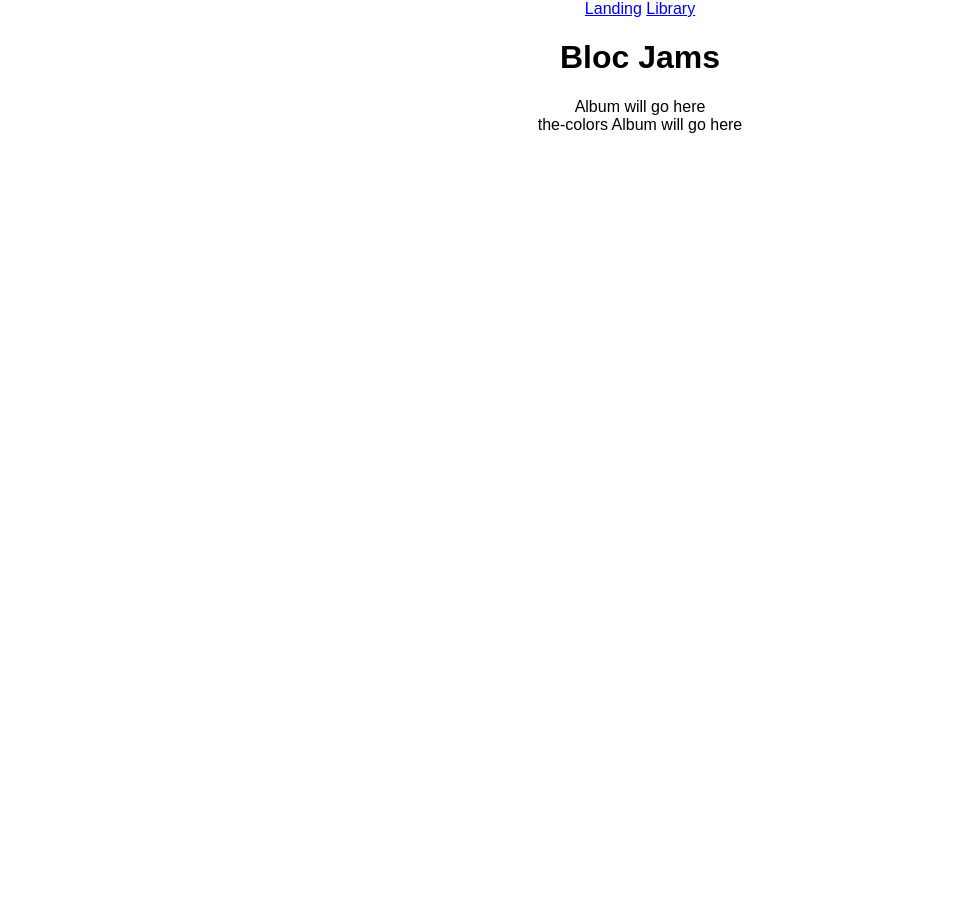
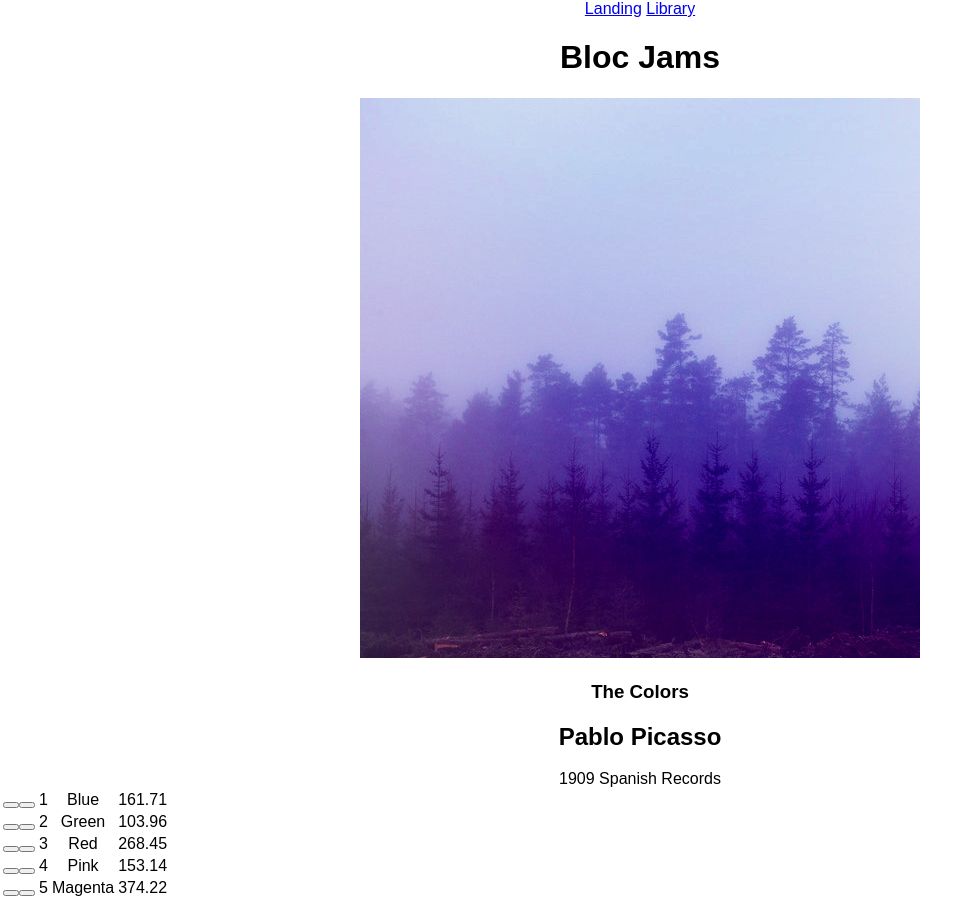
Before and after one commit to carolinethao/bloc-jams-react, a React (Create React App) app: page /album/the-colors in a window 1280 px wide. Shown: the whole page, without its empty margins (0-980 px from the left). Before the commit the page ends 800 px from the top, so only its background shows below. Built offline with nearby package versions, Linux system fonts and the light colour scheme.

Commit message:
m02c06 - completed

```diff
--- a/src/App.js
+++ b/src/App.js
@@ -20,7 +20,6 @@ class App extends Component {
         <main>
           <Route exact path="/" component={Landing} />
           <Route path="/library" component={Library} />
-          <Route path="/album" component={Album} />
           <Route path="/album/:slug" component={Album} />
         </main>
       </div>
--- a/src/components/Album.js
+++ b/src/components/Album.js
@@ -1,11 +1,55 @@
 import React, { Component } from 'react';
+import albumData from './../data/albums';
 
 class Album extends Component {
+  constructor(props) {
+    super(props);
+
+    const album = albumData.find ( album => {
+      return album.slug === this.props.match.params.slug
+    });
+
+    this.state = {
+      album: album,
+    };
+  }
+
    render() {
      return (
        <section className="album">
-         {this.props.match.params.slug} Album will go here
-       </section>
+         <section id="album-info">
+          <img id="album-cover-art" src={this.state.album.albumCover} />
+          <div className="album-details">
+            <h1 id="album-title">{this.state.album.title}</h1>
+            <h2 className="artist">{this.state.album.artist}</h2>
+            <div id="release-info">{this.state.album.releaseInfo}</div>
+          </div>
+        </section>
+        <table id="song-list">
+          <colgroup>
+            <col id="song-number-column" />
+            <col id="song-title-column" />
+            <col id="song-duration-column" />
+          </colgroup>
+          <tbody>
+            {this.state.album.songs.map( (song, index) =>
+              <tr className={song} key={index} >
+                <td className="song-actions">
+                  <button>
+                    <span className="ion-play"></span>
+                  </button>
+                  <button>
+                    <span className="ion-pause"></span>
+                  </button>
+              </td>
+              <td className="song-index"><span className="song-number">{index+1}</span></td>
+              <td className="song-title">{song.title}</td>
+              <td className="song-duration">{song.duration}</td>
+            </tr>
+          )}
+          </tbody>
+        </table>
+      </section>
      );
    }
  }
```
